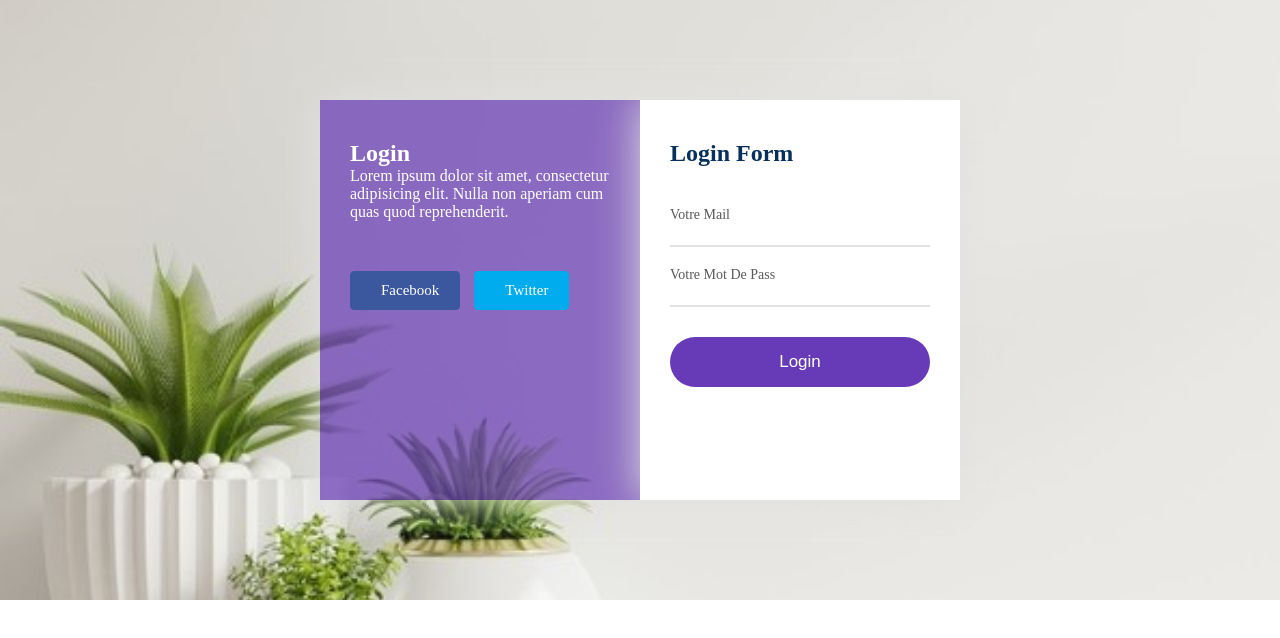
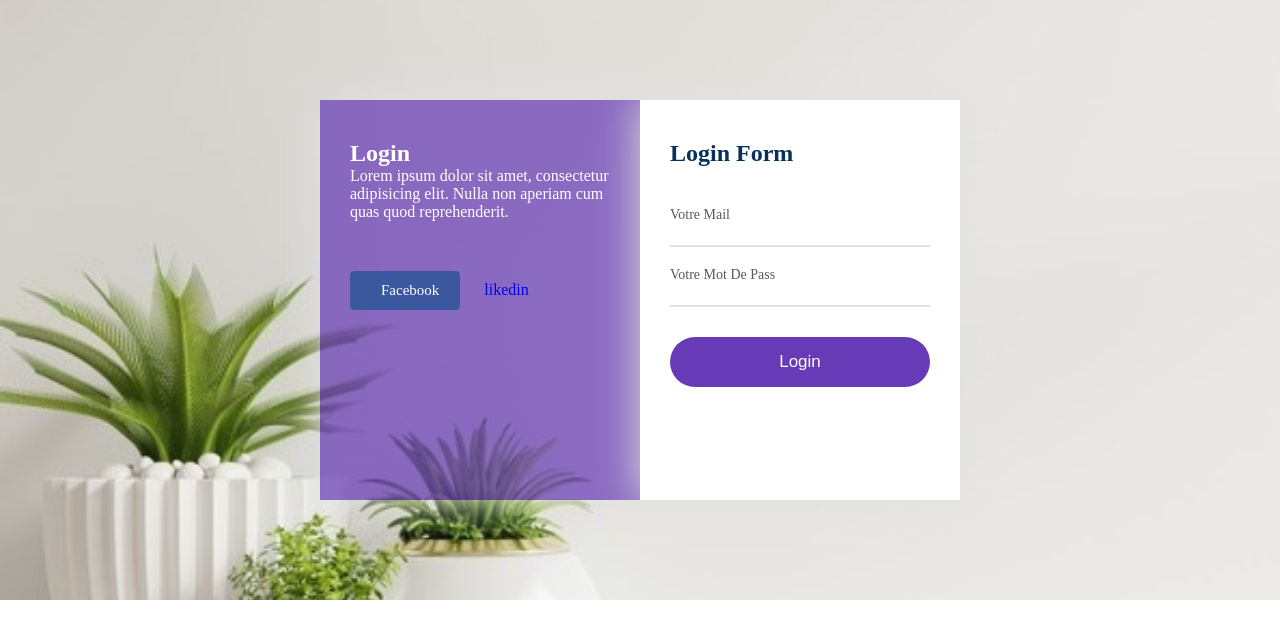
Before and after one commit to morelleyaba/form-login.github.io, a plain HTML site: page index.html in a window 1280 px wide. Drawn offline with Linux system fonts and the light colour scheme.

Commit message:
Update index.html

```diff
--- a/index.html
+++ b/index.html
@@ -1,3 +1,4 @@
+
 
 <!DOCTYPE html>
 <!-- Created By CodingLab - www.codinglabweb.com -->
@@ -19,7 +20,7 @@
                                   <p>Lorem ipsum dolor sit amet, consectetur adipisicing elit. Nulla non aperiam cum quas quod reprehenderit.</p>
                                   <ul>
                                       <li><a href="#" class="facebook"><i class="fa fa-facebook-f"></i><span>facebook</span></a></li>
-                                      <li><a href="#" class="twitter"><i class="fa fa-twitter"></i><span>twitter</span></a></li>
+                                      <li><a href="#" class="likedin"><i class="fa fa-likedin"></i><span>likedin</span></a></li>
                                   </ul>
                               </div>
                               <div class="form-input">
```
